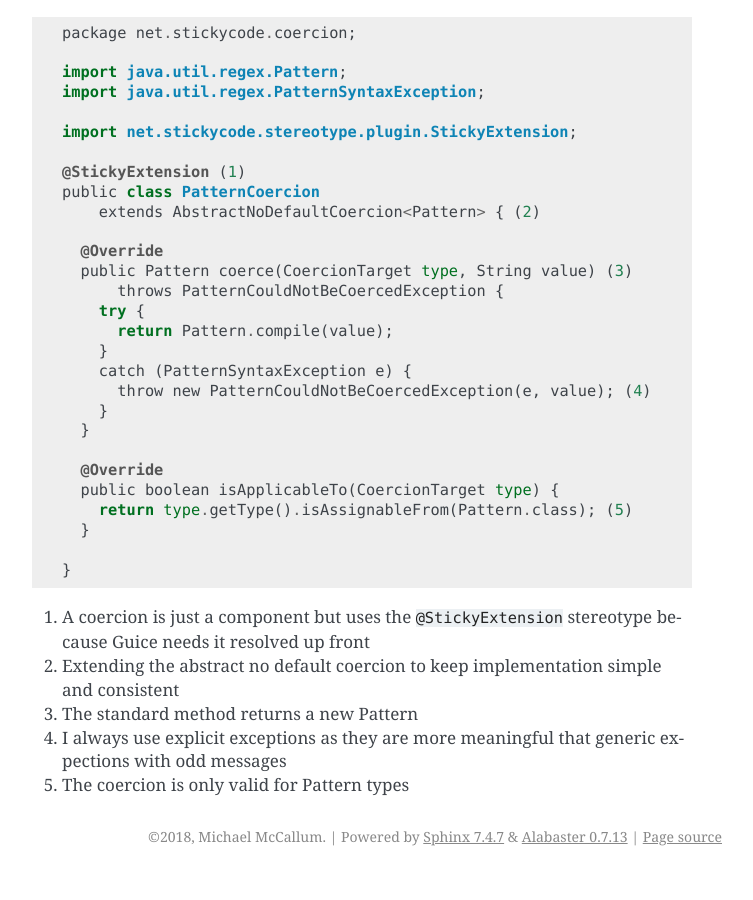
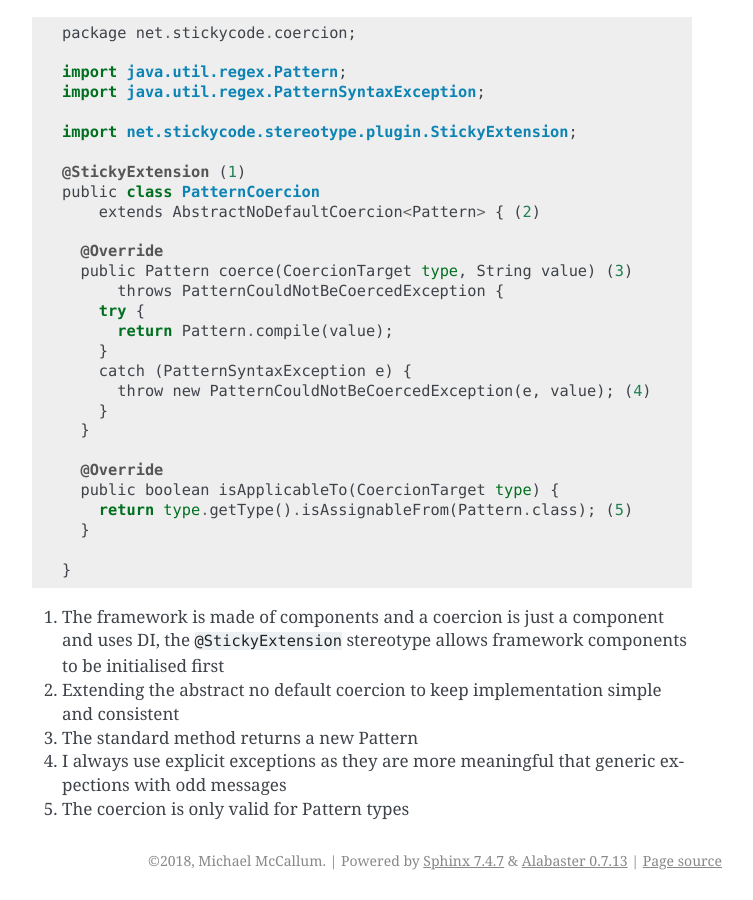
Before and after one commit to StickySource/documentation, a Sphinx documentation site: the page built from docs/source/configured/coercions.rst, in a window 1280 px wide and 900 px high, scrolled down 4059 px. Shown: the whole window, without its empty margins (388-1141 px from the left). Built offline with Sphinx 7.4.7, drawn with Linux system fonts in a browser that asks for light colours; before the commit the page ends 4935 px from its top, so only the background shows below that.

Commit message:
clarification of framework stereotypes

```diff
--- a/docs/source/configured/coercions.rst
+++ b/docs/source/configured/coercions.rst
@@ -204,7 +204,7 @@ This is the Pattern Coercion::
 
   }
 
-#. A coercion is just a component but uses the ``@StickyExtension`` stereotype because Guice needs it resolved up front
+#. The framework is made of components and a coercion is just a component and uses DI, the ``@StickyExtension`` stereotype allows framework components to be initialised first
 #. Extending the abstract no default coercion to keep implementation simple and consistent
 #. The standard method returns a new Pattern
 #. I always use explicit exceptions as they are more meaningful that generic expections with odd messages
```
